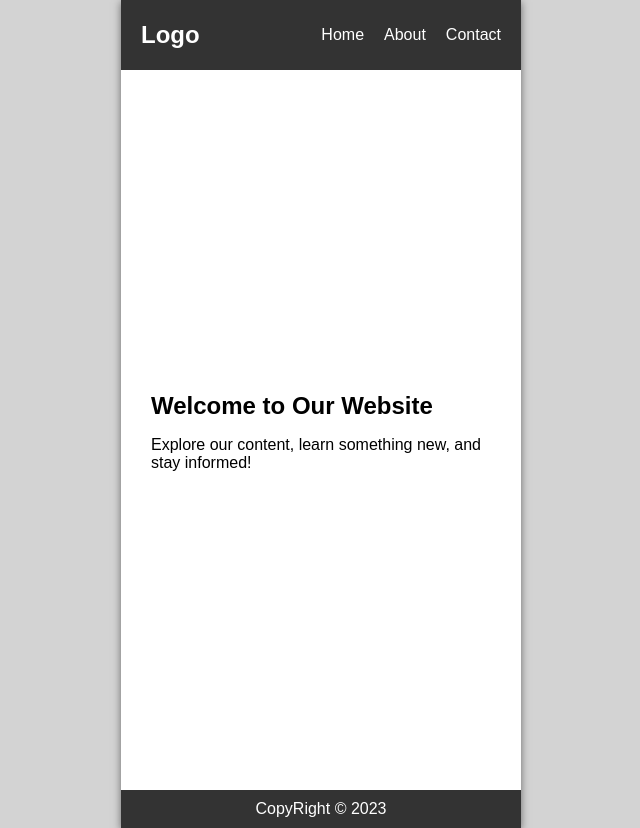
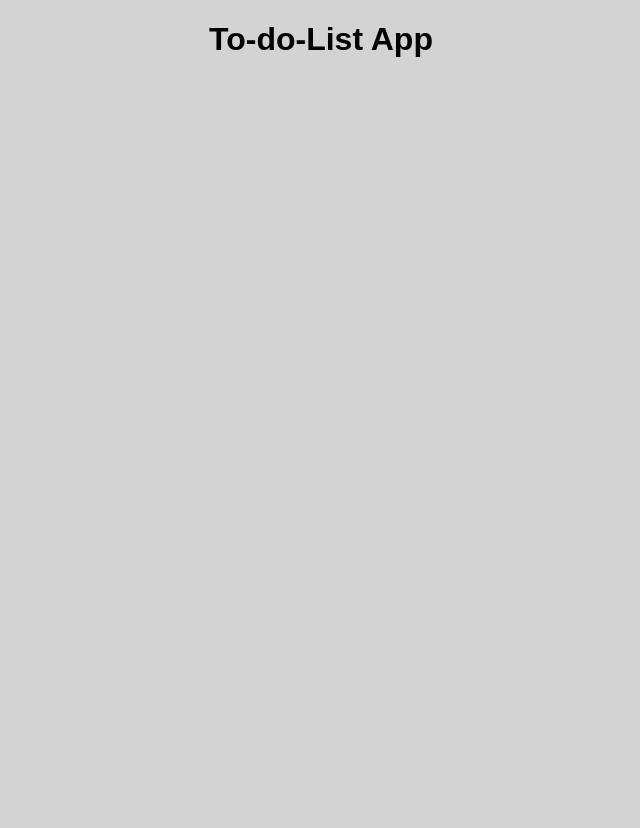
Before and after one commit to Nkbalaji2002/Temp-Ctrl-App, a React (Vite) app: page / in a window 1280 px wide. Shown: the whole page, without its empty margins (319-959 px from the left). After the commit the page ends 800 px from the top, so only its background shows below. Built offline with nearby package versions, Linux system fonts and the light colour scheme.

Commit message:
to-do-list commit

```diff
--- a/index.html
+++ b/index.html
@@ -4,7 +4,7 @@
     <meta charset="UTF-8" />
     <link rel="icon" type="image/svg+xml" href="/vite.svg" />
     <meta name="viewport" content="width=device-width, initial-scale=1.0" />
-    <title>Navbar</title>
+    <title>To-do-List</title>
   </head>
   <body>
     <div id="root"></div>
--- a/src/App.tsx
+++ b/src/App.tsx
@@ -1,27 +1,9 @@
 import React from "react";
-import Navbar from "./components/Navbar";
-import { BrowserRouter as Router, Routes, Route } from "react-router-dom";
-import About from "./components/About";
-import Contact from "./components/Contact";
-import Home from "./components/Home";
 
 export const App: React.FC = () => {
-
-  const year = new Date().getFullYear();
-
   return (
     <>
-      <Router>
-        <div className="app">
-          <Navbar />
-          <Routes>
-            <Route path="/" element={<Home />} />
-            <Route path="/about" element={<About />} />
-            <Route path="/contact" element={<Contact />} />
-          </Routes>
-          <div className="footer">CopyRight &copy; {year}</div>
-        </div>
-      </Router>
+      <h1>To-do-List App</h1>
     </>
   );
 };
--- a/src/components/About.tsx
+++ /dev/null
@@ -1,23 +0,0 @@
-import React from "react";
-
-const About: React.FC = () => {
-  return (
-    <>
-      <div className="container">
-        <div className="about-container">
-          <h2>About Us</h2>
-          <p>
-            Welcome to Our Website! We are a passionate team dedicated to
-            providing valuable information and solutions for our users.
-          </p>
-          <p>
-            Feel free to explore our content and get in touch with us if you
-            have any questions or suggestions.
-          </p>
-        </div>
-      </div>
-    </>
-  );
-};
-
-export default About;
--- a/src/components/Contact.tsx
+++ /dev/null
@@ -1,29 +0,0 @@
-import React from "react";
-
-const Contact: React.FC = () => {
-  return (
-    <>
-      <div className="container">
-        <div className="contact-container">
-          <h2>Contact us</h2>
-          <p>If you have any Questions or feedback, feel free to contact us:</p>
-          <ul className="contact-details">
-            <li>
-                Email: johndoe@gmail.com
-            </li>
-            <li>
-                Phone: 123-456-7890
-            </li>
-            <li>
-                Address: <i>
-                    1234 Elm street, City, Country
-                </i>
-            </li>
-          </ul>
-        </div>
-      </div>
-    </>
-  );
-};
-
-export default Contact;
--- a/src/components/Home.tsx
+++ /dev/null
@@ -1,18 +0,0 @@
-import React from "react";
-
-const Home: React.FC = () => {
-  return (
-    <>
-      <div className="container">
-        <div className="home-container">
-          <h2>Welcome to Our Website</h2>
-          <p>
-            Explore our content, learn something new, and stay informed!
-          </p>
-        </div>
-      </div>
-    </>
-  );
-};
-
-export default Home;
--- a/src/components/Navbar.css
+++ /dev/null
@@ -1,82 +0,0 @@
-.app {
-  background-color: #fff;
-  box-shadow: 0px 2px 8px rgba(0, 0, 0, 0.5);
-}
-
-.navbar,
-.footer {
-  background-color: #333;
-  color: #fff;
-  display: flex;
-  justify-content: space-between;
-  align-items: center;
-  padding: 10px 20px;
-  width: 360px;
-}
-
-.footer {
-  justify-content: center;
-  text-align: center;
-}
-
-.navbar-logo {
-  font-size: 1.5rem;
-  font-weight: bold;
-}
-
-.navbar-links {
-  list-style: none;
-  display: flex;
-  gap: 20px;
-}
-
-.navbar-links li a {
-  color: #fff;
-  text-decoration: none;
-}
-
-.navbar-links li a:hover {
-  color: #ffc107;
-}
-
-/* style of components */
-.container {
-  display: flex;
-  justify-content: center;
-  align-items: center;
-  min-height: 90vh;
-  margin: 0 10px;
-}
-
-/* contact, about */
-.contact-container,
-.about-container,
-.home-container {
-  padding: 20px;
-}
-
-.contact-container h2,
-.about-container h2,
-.home-container h2 {
-  font-size: 24px;
-  margin-bottom: 10px;
-}
-
-/* about, home */
-.about-container p,
-.home-container p {
-  font-size: 1rem;
-  margin-bottom: 1rem;
-}
-
-/* contact */
-.contact-details {
-  list-style: none;
-  padding: 0;
-}
-
-.contact-container li {
-  font-size: 16px;
-  text-align: justify;
-  margin-bottom: 10px;
-}
--- a/src/components/Navbar.tsx
+++ /dev/null
@@ -1,26 +0,0 @@
-import React from "react";
-import "./Navbar.css";
-import { Link } from "react-router-dom";
-
-const Navbar: React.FC = () => {
-  return (
-    <>
-      <div className="navbar">
-        <div className="navbar-logo">Logo</div>
-        <ul className="navbar-links">
-          <li>
-            <Link to={"/"}>Home</Link>
-          </li>
-          <li>
-            <Link to={"/about"}>About</Link>
-          </li>
-          <li>
-            <Link to={"/contact"}>Contact</Link>
-          </li>
-        </ul>
-      </div>
-    </>
-  );
-};
-
-export default Navbar;
```
